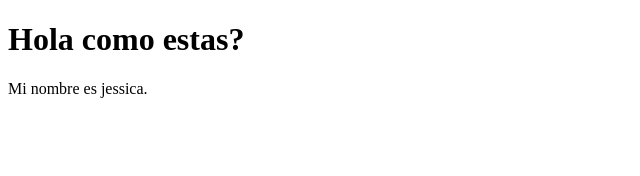
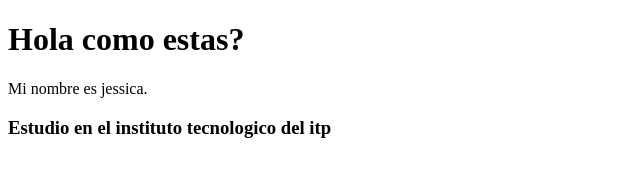
Before and after one commit to jessica123c/ITP_jessica123c_TASK_1, a plain HTML site: page Saludo.html in a window 1280 px wide. Shown: the whole page, without its empty margins (0-640 px from the left). Drawn offline with Linux system fonts and the light colour scheme.

Commit message:
modifique una linea saludo.html

```diff
--- a/Saludo.html
+++ b/Saludo.html
@@ -7,6 +7,7 @@
     <div id="una capa">
       <h1>Hola como estas?</h1>
       <p>Mi nombre es jessica.</p>
+      <h3>Estudio en el instituto tecnologico del itp</h3>
     </div>
   </body>
 </HTML>
```
